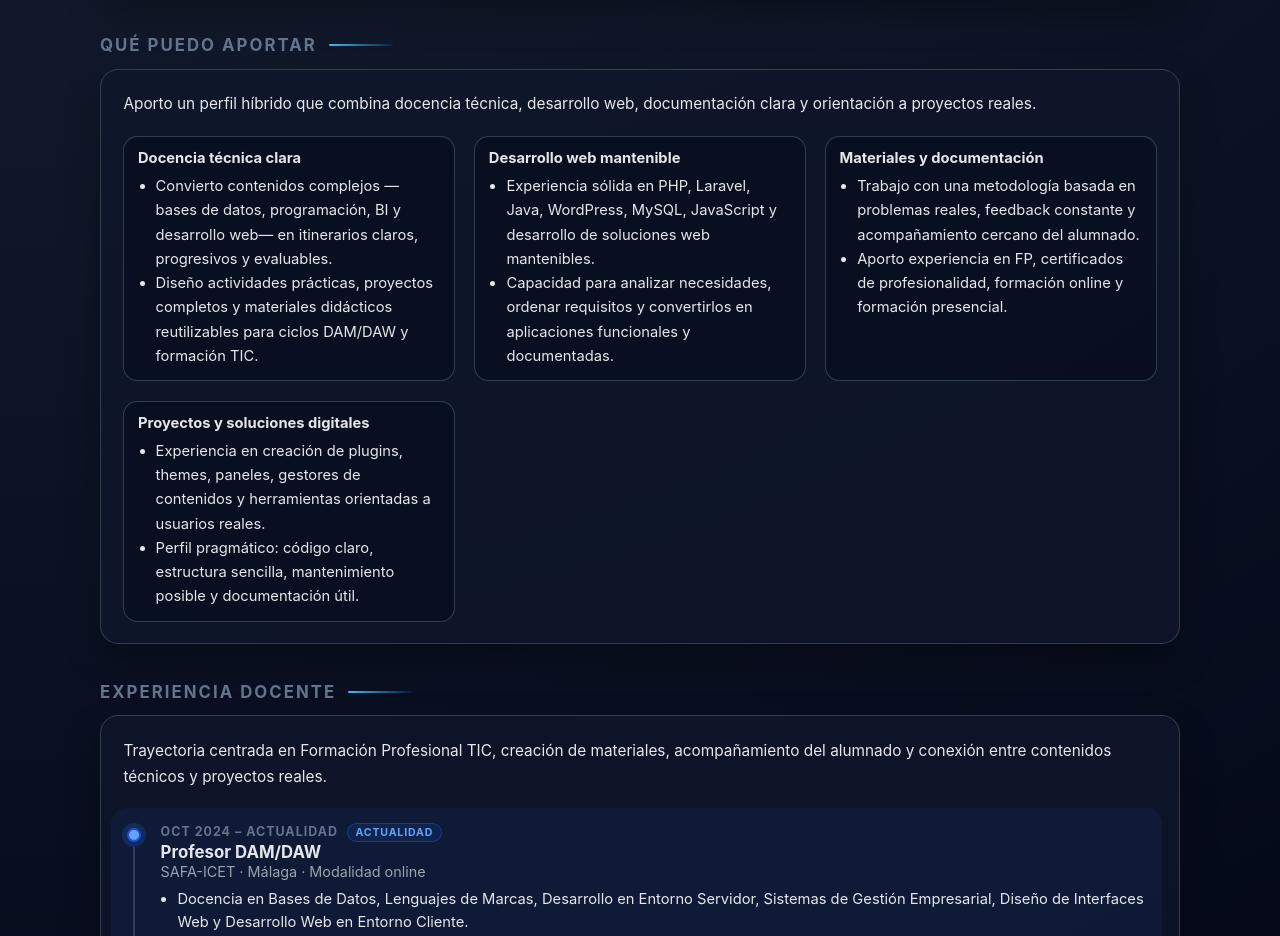
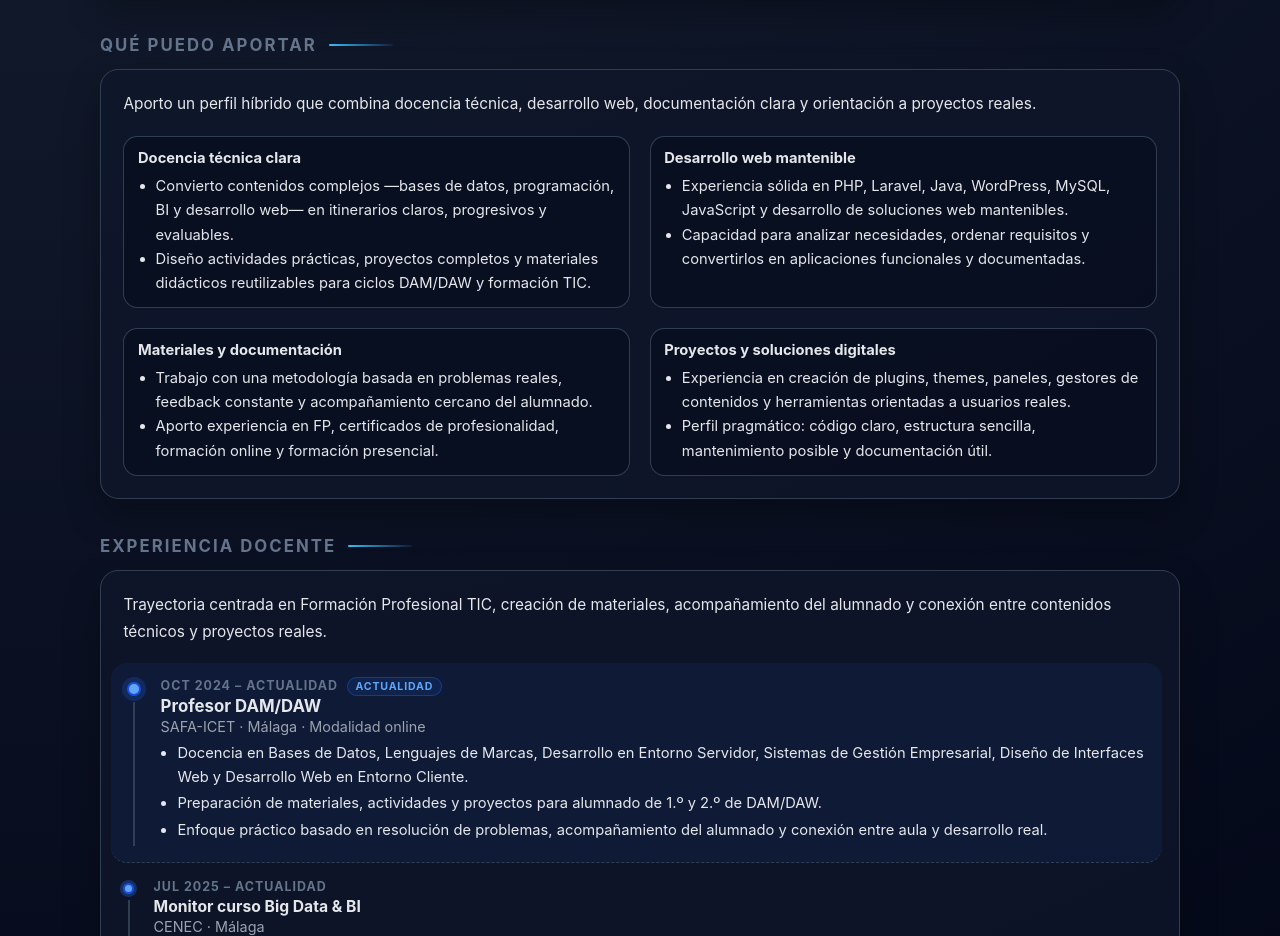
Before and after one commit to fpalacioschaves/cv-react, a React (Vite) app: page / in a window 1280 px wide. Shown: the part 1380-2316 px from the top of the page. Built offline with nearby package versions, Linux system fonts and the light colour scheme; no server answers.

Commit message:
Balance offer cards into two columns

```diff
--- a/src/components/OffersSection.jsx
+++ b/src/components/OffersSection.jsx
@@ -35,7 +35,12 @@ export function OffersSection({ offersText, styles }) {
           'Aporto un perfil híbrido que combina docencia técnica, desarrollo web, documentación clara y orientación a proyectos reales.'}
       </p>
 
-      <div style={styles.offersColumns}>
+      <div
+        style={{
+          ...styles.offersColumns,
+          gridTemplateColumns: 'repeat(auto-fit, minmax(min(100%, 420px), 1fr))',
+        }}
+      >
         {cards.map((card) => (
           <article key={card.title} style={styles.quickFact}>
             <div style={styles.offersTitle}>{card.title}</div>
```
